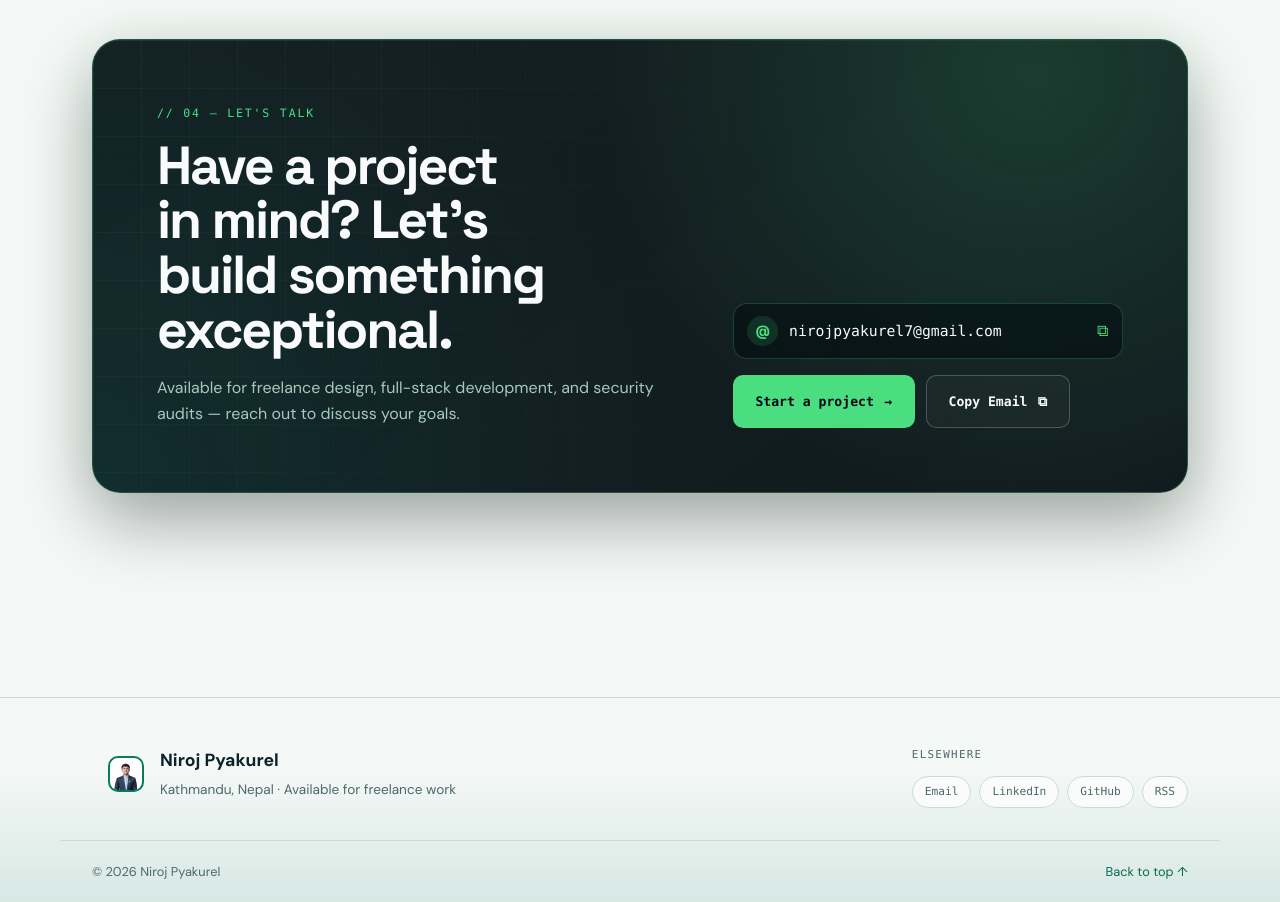
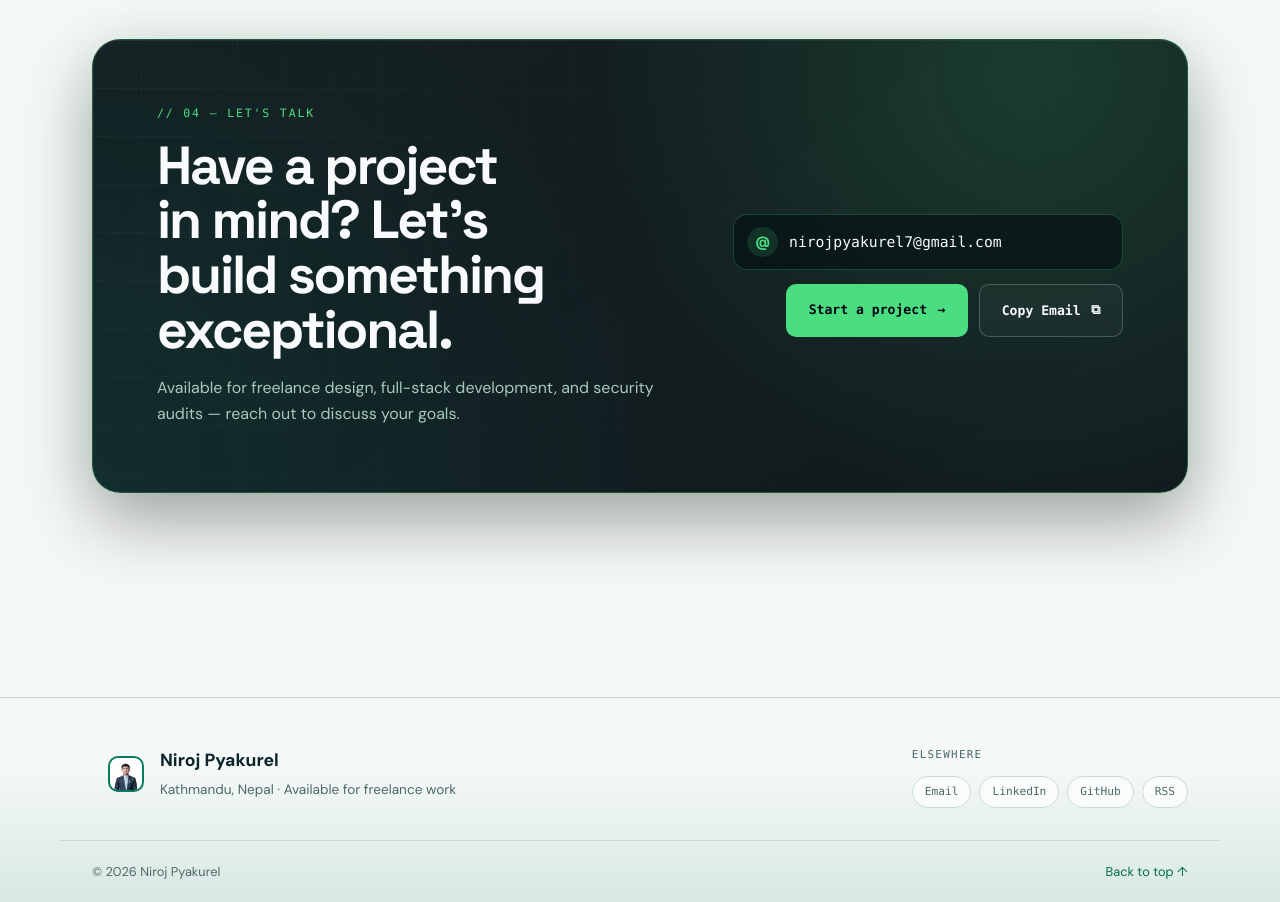
Before and after one commit to niroj-pyakurel/niroj-pyakurel.github.io, an Astro site: page / in a window 1280 px wide. Shown: the part 3440-4342 px from the top of the page. Built offline with nearby package versions, Linux system fonts and the light colour scheme; Astro itself is replaced by a stand-in of ours.

Commit message:
Update home page

```diff
--- a/src/pages/index.astro
+++ b/src/pages/index.astro
@@ -480,17 +480,10 @@ const formatNoteDate = (date) =>
 
           <div class="cta-side">
             <div class="email-wrap">
-              <button
-                class="email-display"
-                type="button"
-                data-copy-email
-                data-email={site.email}
-                aria-label={`Copy email address ${site.email}`}
-              >
+              <div class="email-display">
                 <span class="email-icon" aria-hidden="true">@</span>
                 <span class="email-address">{site.email}</span>
-                <span class="email-copy-icon" aria-hidden="true">⧉</span>
-              </button>
+              </div>
               <div class="toast" data-toast role="status" aria-live="polite">Copied!</div>
             </div>
 
@@ -1748,7 +1741,7 @@ const formatNoteDate = (date) =>
     display: grid;
     grid-template-columns: minmax(0, 1.15fr) minmax(0, 0.85fr);
     gap: clamp(1.5rem, 4vw, 3rem);
-    align-items: end;
+    align-items: center;
   }
 
   .final-cta h2 {
@@ -1768,7 +1761,9 @@ const formatNoteDate = (date) =>
 
   .cta-side {
     display: grid;
-    gap: 1rem;
+    justify-self: end;
+    width: 100%;
+    gap: 0.85rem;
   }
 
   .email-wrap {
@@ -1789,14 +1784,6 @@ const formatNoteDate = (date) =>
     font-family: var(--font-mono);
     font-size: clamp(0.78rem, 1.25vw, 0.92rem);
     text-align: left;
-    cursor: pointer;
-    transition: border-color 220ms ease, box-shadow 220ms ease, background-color 220ms ease;
-  }
-
-  .email-display:hover {
-    border-color: var(--cta-accent);
-    background: rgb(74 222 128 / 0.07);
-    box-shadow: 0 0 0 3px rgb(74 222 128 / 0.1), 0 12px 28px rgb(0 0 0 / 0.25);
   }
 
   .email-icon {
@@ -1818,15 +1805,10 @@ const formatNoteDate = (date) =>
     white-space: nowrap;
   }
 
-  .email-copy-icon {
-    margin-left: auto;
-    color: var(--cta-accent);
-    font-size: 1rem;
-  }
-
   .final-actions {
     display: flex;
     flex-wrap: wrap;
+    justify-content: flex-end;
     gap: 0.7rem;
   }
 
@@ -1889,6 +1871,14 @@ const formatNoteDate = (date) =>
       grid-template-columns: 1fr;
       align-items: start;
     }
+
+    .cta-side {
+      justify-self: stretch;
+    }
+
+    .final-actions {
+      justify-content: flex-start;
+    }
   }
 
   @keyframes word-in {
```
